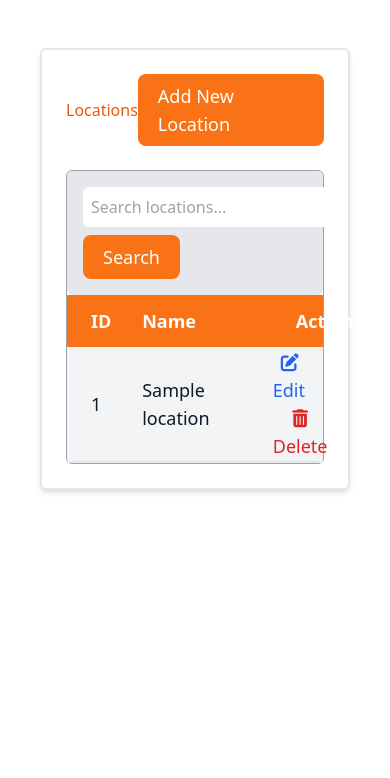
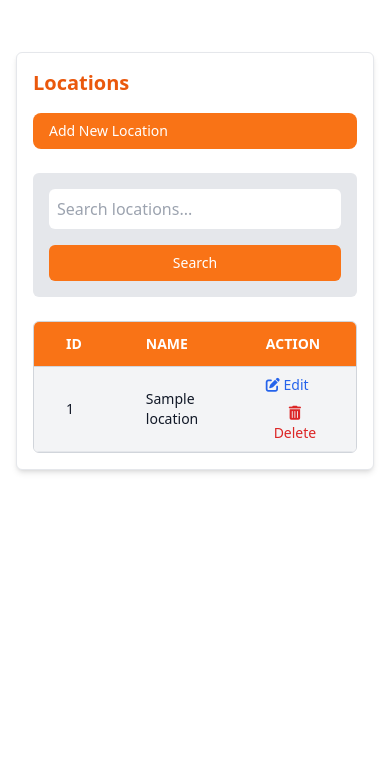
Before and after one commit to Facenam3/php-rent-service, a PHP site: the page made by app/Views/admin/locations/locations.php in a window 390 px wide. Shown: the part 72-850 px from the top of the page. Run offline with PHP 8.4, Linux system fonts and the light colour scheme; the template is opened without the code that fills it: most values are stand-ins (such as "Sample title", 1, 10 or a date in 2020); data that the repository does not hold is empty; some libraries are stand-ins or nearby versions.

Commit message:
added responsivness for mobile and tablets

```diff
--- a/app/Views/admin/locations/create.php
+++ b/app/Views/admin/locations/create.php
@@ -1,5 +1,5 @@
 <div class="py-12 px-12">
-    <div class="w-full bg-white dark:bg-gray-800 rounded-md border-2 shadow-md text-black p-6">
+    <div class="w-full bg-white dark:bg-gray-800 rounded-md border-2 shadow-md text-black p-6 mt-2">
             <h1 class="p-4 text-xl text-orange-500 font-medium ">Create Location</h1>
             <form action="/admin/locations/create" method="POST" class="w-full mx-auto" id="location-form">
                     <?= csrf_token() ?>
--- a/app/Views/admin/locations/edit.php
+++ b/app/Views/admin/locations/edit.php
@@ -1,5 +1,5 @@
 <div class="py-12 px-12">
-    <div class="w-full bg-white dark:bg-gray-800 rounded-md border-2 shadow-md text-black p-6">
+    <div class="w-full bg-white dark:bg-gray-800 rounded-md border-2 shadow-md text-black p-6 mt-2">
             <h1 class="p-4 text-xl text-orange-500 font-medium ">Edit Location</h1>
             <form action="/admin/locations/<?= $location->id ?>/update" id="location-update" method="POST" class="w-full mx-auto" data-id="<?= $location->id?>">
                     <?= csrf_token() ?>
--- a/app/Views/admin/locations/locations.php
+++ b/app/Views/admin/locations/locations.php
@@ -1,57 +1,56 @@
-<div class=" text-white p-6">
-    <div class="py-6 px-4 sm:px-6 lg:px-8">
-        <div class="w-full bg-white dark:bg-gray-800 rounded-md border-2 shadow-md text-black p-6">
-            <div class="flex justify-between items-center">
-                <h1 class="sm:text-md lg:text-2xl text-orange-600 font-medium">Locations</h1>
-                <a href="/admin/locations/create" class="p-3 focus:outline-none text-white bg-orange-500 hover:bg-orange-600 focus:ring-4 focus:ring-orange-300 font-medium rounded-lg text-lg px-5 py-2 dark:focus:ring-orange-800">
+<div class="text-white p-4 sm:p-6 mt-5">
+    <div class="py-4 sm:px-4 lg:px-8">
+        <div class="w-full bg-white dark:bg-gray-800 rounded-md border shadow-md text-black p-4 sm:p-6">
+
+            <div class="flex flex-col sm:flex-row sm:justify-between sm:items-center gap-4">
+                <h1 class="text-xl sm:text-2xl text-orange-600 font-semibold">Locations</h1>
+                <a href="/admin/locations/create"
+                   class="inline-block text-white bg-orange-500 hover:bg-orange-600 focus:ring-4 focus:ring-orange-300 dark:focus:ring-orange-800 font-medium rounded-lg text-sm sm:text-base px-4 py-2 sm:px-6 sm:py-3">
                     Add New Location
                 </a>
             </div>
-
-            <div class="body border border-gray-400 rounded-md mt-6">
-                <form method="GET" action="#" class="p-4 bg-gray-200 rounded-md flex flex-wrap gap-2 flex justify-between">
-                    <input type="text" name="search" class="rounded-md p-2 text-black" placeholder="Search locations..." value="">
+            <form method="GET" action="#" class="mt-6 bg-gray-200 p-4 rounded-md flex flex-col sm:flex-row gap-4 sm:items-center">
+                <input type="text" name="search" class="flex-1 rounded-md p-2 text-black" placeholder="Search locations..." value="">
                 <button type="submit"
-                        class="p-3 focus:outline-none text-white bg-orange-500 hover:bg-orange-600 focus:ring-4 focus:ring-orange-300 font-medium rounded-lg text-lg px-5 py-2 dark:focus:ring-orange-800">
+                        class="text-white bg-orange-500 hover:bg-orange-600 focus:ring-4 focus:ring-orange-300 dark:focus:ring-orange-800 font-medium rounded-md text-sm px-4 py-2 sm:text-base sm:px-6 sm:py-3">
                     Search
                 </button>
             </form>
-                <table class="w-full bg-gray-100 text-lg text-gray-900 rounded-md table-fixed">
-                    <thead class="text-md text-white capitalize bg-orange-500 font-medium">
+            <div class="overflow-x-auto mt-6 rounded-md border border-gray-300">
+                <table class="min-w-full divide-y divide-gray-300 text-sm sm:text-base">
+                    <thead class="bg-orange-500 text-white uppercase font-medium">
                         <tr>
-                            <th class="px-6 py-3">ID</th>
-                            <th class="px-6 py-3">Name</th>
-                            <th></th>
-                            <th></th>
-                            <th class="px-6 py-3">Action</th>
+                            <th class="px-8 py-3 text-left">ID</th>
+                            <th class="px-8 py-3 text-left">Name</th>
+                            <th class="px-8 py-3 text-left">Action</th>
                         </tr>
                     </thead>
-                    <tbody>
+                    <tbody class="bg-gray-100 text-gray-900">
                         <?php if($locations) :?>
                             <?php foreach($locations as $location) :?>
-                                <tr class="border-b-2">
-                                    <td class="px-6 py-2 text-center"><?= $location->id ?></td>
-                                    <td class="px-6 py-2 text-center"><?= htmlspecialchars($location->name)?></td>
-                                    <td></td>
-                                    <td></td>
-                                    <td>
-                                        <a href="#" class="text-blue-600 mx-2" data-id="<?= $location->id ?>" id="location-edit">
+                                <tr class="border-b">
+                                    <td class="px-8 py-2"><?= $location->id ?></td>
+                                    <td class="px-8 py-2"><?= htmlspecialchars($location->name) ?></td>
+                                    <td class="px-8 py-2">
+                                        <div class="flex flex-wrap gap-2">
+                                            <a href="#" class="text-blue-600" data-id="<?= $location->id ?>" id="location-edit">
                                                 <i class="fa-solid fa-pen-to-square"></i> Edit
                                             </a>
-                                        <form id="location-delete" data-id="<?= $location->id ?>">
+                                            <form id="location-delete" data-id="<?= $location->id ?>" class="inline">
                                                 <?= csrf_token() ?>
                                                 <button type="submit" class="location-delete text-red-600">
                                                     <i class="fa-solid fa-trash-can"></i> Delete
                                                 </button>
                                             </form>
+                                        </div>
                                     </td>
                                 </tr>
                             <?php endforeach; ?>
                         <?php endif; ?>
-
                     </tbody>
                 </table>
             </div>
+
         </div>
     </div>
 </div>
--- a/app/Views/layouts/admin.php
+++ b/app/Views/layouts/admin.php
@@ -11,6 +11,9 @@
     <body>
         <?php include __DIR__ . "/../partials/navbar.php" ; ?>
             <div class="min-h-screen">
+                <button id="sidebar-toggle" class="lg:hidden p-3 m-3 text-white bg-orange-600 rounded-md">
+                    <i class="fa-solid fa-bars"></i>
+                </button>
                 <div class="flex">
                     <?php include __DIR__ . "/../partials/sidebar.php" ;?>
                     <main class="flex-1 min-h-screen">
--- a/app/Views/partials/navbar.php
+++ b/app/Views/partials/navbar.php
@@ -6,7 +6,7 @@
             <button
                 id="navbar-toggle"
                 type="button"
-                class="inline-flex items-center p-2 w-10 h-10 justify-center text-sm text-gray-500 rounded-lg md:hidden hover:bg-gray-100 focus:outline-none focus:ring-2 focus:ring-gray-200 dark:text-gray-400 dark:hover:bg-gray-700 dark:focus:ring-gray-600"
+                class="inline-flex items-center p-2 w-10 h-10 justify-center text-sm text-gray-500 rounded-lg lg:hidden hover:bg-gray-100 focus:outline-none focus:ring-2 focus:ring-gray-200 dark:text-gray-400 dark:hover:bg-gray-700 dark:focus:ring-gray-600"
                 aria-controls="navbar-user"
                 aria-expanded="false">
                 <span class="sr-only">Open main menu</span>
@@ -16,7 +16,7 @@
             </button>
 
 
-       <div class="items-center justify-between hidden w-full md:flex md:w-auto md:order-1" id="navbar-user">
+       <div class="items-center justify-between hidden w-full md:hidden lg:flex md:w-auto md:order-1" id="navbar-user">
             <ul class="flex flex-col font-medium p-4 md:p-0 mt-4 border md:flex-row md:space-x-8 md:mt-0 md:border-0 dark:border-gray-700">
                 <li>
                     <a href="/" class="block nav-link py-2 px-3 text-gray-900 rounded hover:bg-gray-100 md:hover:bg-transparent md:p-0 dark:text-white">Home</a>
@@ -58,7 +58,7 @@
             </ul>
         </div>
         <?php if(isset($user))  :?>
-            <div class="hidden md:flex items-center md:order-2 space-x-4">
+            <div class="hidden md:hidden lg:flex items-center md:order-2 space-x-4">
                <?php if(check('dashboard')) : ?>
                         <a href="/admin/dashboard" class="block nav-link py-2 px-3 text-gray-900 rounded hover:bg-gray-100 md:hover:bg-transparent md:p-0 dark:text-white"><?= ucfirst($user->email)  ?></a>
                     <?php else :?>
--- a/app/Views/partials/sidebar.php
+++ b/app/Views/partials/sidebar.php
@@ -1,5 +1,6 @@
-<aside class="bg-white border-gray-200 dark:bg-gray-800 w-64 p-8 mt-6 mb-2 rounded-lg">
-    <a href="" class="text-orange-600 text-2xl mx-3">Admin Dashboard</a>
+<aside id="admin-sidebar" class="bg-white border-gray-200 dark:bg-gray-800 w-full px-8 py-4 rounded-lg
+    hidden absolute top-[60px] left-0 z-50 lg:relative lg:w-64 lg:block">
+    <a href="/admin/dashboard" class="text-orange-600 text-2xl mx-3">Admin Dashboard</a>
     <ul class="mt-6">
         <li class="mb-2">
             <a href="#" id="btn"
--- a/public/js/admin.js
+++ b/public/js/admin.js
@@ -86,4 +86,11 @@ $(document).ready(function() {
             }
         });
     });
+
+    $(function () {
+        $("#sidebar-toggle").on("click", function () {
+            $("#admin-sidebar").toggleClass("hidden");
+            console.log("Sidebar toggled");
+        });
+    });
 });
--- a/public/styles.css
+++ b/public/styles.css
@@ -739,6 +759,10 @@ video {
   display: inline-block;
 }
 
+.inline {
+  display: inline;
+}
+
 .flex {
   display: flex;
 }
@@ -841,6 +865,10 @@ video {
 
 .w-full {
   width: 100%;
+}
+
+.min-w-full {
+  min-width: 100%;
 }
 
 .max-w-4xl {
@@ -1018,12 +1046,27 @@ video {
   margin-bottom: calc(1.5rem * var(--tw-space-y-reverse));
 }
 
+.divide-y > :not([hidden]) ~ :not([hidden]) {
+  --tw-divide-y-reverse: 0;
+  border-top-width: calc(1px * calc(1 - var(--tw-divide-y-reverse)));
+  border-bottom-width: calc(1px * var(--tw-divide-y-reverse));
+}
+
+.divide-gray-300 > :not([hidden]) ~ :not([hidden]) {
+  --tw-divide-opacity: 1;
+  border-color: rgb(209 213 219 / var(--tw-divide-opacity, 1));
+}
+
 .self-center {
   align-self: center;
 }
 
 .overflow-hidden {
   overflow: hidden;
+}
+
+.overflow-x-auto {
+  overflow-x: auto;
 }
 
 .whitespace-nowrap {
@@ -1085,6 +1128,10 @@ video {
   border-inline-end-width: 0px;
 }
 
+.border-b {
+  border-bottom-width: 1px;
+}
+
 .border-blue-300 {
   --tw-border-opacity: 1;
   border-color: rgb(147 197 253 / var(--tw-border-opacity, 1));
@@ -1315,6 +1362,16 @@ video {
   padding-bottom: 1.5rem;
 }
 
+.px-8 {
+  padding-left: 2rem;
+  padding-right: 2rem;
+}
+
+.py-4 {
+  padding-top: 1rem;
+  padding-bottom: 1rem;
+}
+
 .pl-6 {
   padding-left: 1.5rem;
 }
@@ -1389,6 +1446,10 @@ video {
 
 .font-semibold {
   font-weight: 600;
+}
+
+.uppercase {
+  text-transform: uppercase;
 }
 
 .capitalize {
```
Also changed, not shown: other parts of public/styles.css (+78 -3 lines), app/Views/admin/dashboard.php (+4 -3 lines), public/js/script.js (+0 -21 lines), database/rent.sqlite. Lines whose indentation alone changed are shown as unchanged.
